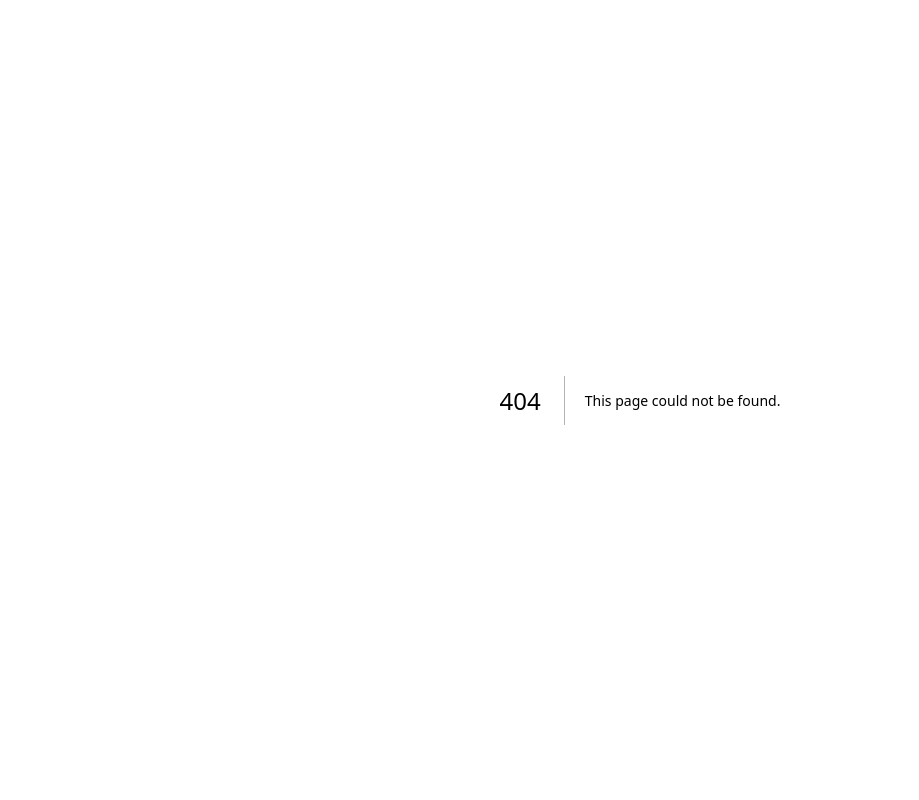
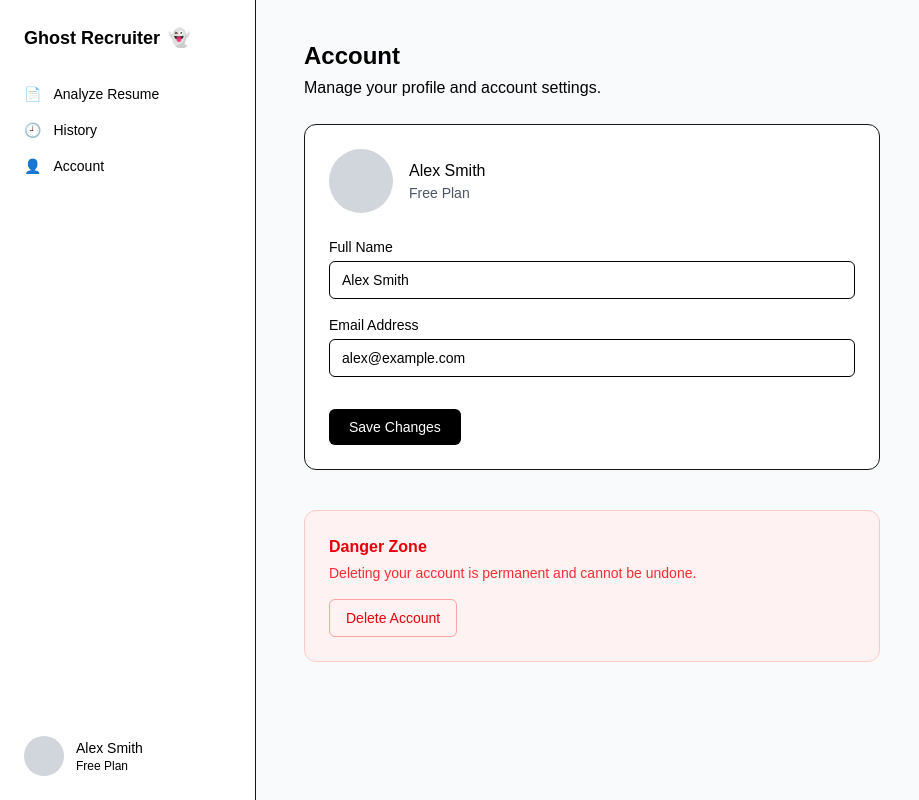
Before and after one commit to Smritijha45/ghost, a Next.js app: page /dashboard/account in a window 1280 px wide. Before the commit this address had no page. Shown: the whole page, without its empty margins (0-919 px from the left). Built offline with nearby package versions, Linux system fonts and the light colour scheme.

Commit message:
routes defined

```diff
--- /dev/null
+++ b/app/dashboard/account/page.tsx
@@ -0,0 +1,71 @@
+"use client";
+
+import { useState } from "react";
+
+export default function AccountPage() {
+  const [name, setName] = useState("Alex Smith");
+  const [email, setEmail] = useState("alex@example.com");
+
+  return (
+    <>
+      <h2 className="text-xl sm:text-2xl font-semibold text-black">
+        Account
+      </h2>
+      <p className="text-black mt-1 text-sm sm:text-base">
+        Manage your profile and account settings.
+      </p>
+
+      {/* Profile Card */}
+      <div className="mt-6 bg-white border rounded-xl p-6 max-w-xl">
+        <div className="flex items-center gap-4">
+          <div className="h-16 w-16 rounded-full bg-gray-300" />
+          <div>
+            <p className="font-medium text-black">{name}</p>
+            <p className="text-sm text-gray-600">Free Plan</p>
+          </div>
+        </div>
+
+        {/* Form */}
+        <div className="mt-6 space-y-4">
+          <div>
+            <label className="block text-sm text-black mb-1">
+              Full Name
+            </label>
+            <input
+              value={name}
+              onChange={(e) => setName(e.target.value)}
+              className="w-full border rounded-md px-3 py-2 text-sm text-black"
+            />
+          </div>
+
+          <div>
+            <label className="block text-sm text-black mb-1">
+              Email Address
+            </label>
+            <input
+              value={email}
+              onChange={(e) => setEmail(e.target.value)}
+              className="w-full border rounded-md px-3 py-2 text-sm text-black"
+            />
+          </div>
+
+          <button className="mt-4 bg-black text-white px-5 py-2 rounded-md text-sm hover:bg-gray-800">
+            Save Changes
+          </button>
+        </div>
+      </div>
+
+      {/* Danger Zone */}
+      <div className="mt-10 max-w-xl border border-red-200 bg-red-50 rounded-xl p-6">
+        <h3 className="font-semibold text-red-600">Danger Zone</h3>
+        <p className="text-sm text-red-500 mt-1">
+          Deleting your account is permanent and cannot be undone.
+        </p>
+
+        <button className="mt-4 text-sm text-red-600 border border-red-300 px-4 py-2 rounded-md hover:bg-red-100">
+          Delete Account
+        </button>
+      </div>
+    </>
+  );
+}
--- /dev/null
+++ b/app/dashboard/history/page.tsx
@@ -0,0 +1,13 @@
+// app/dashboard/history/page.tsx
+export default function HistoryPage() {
+  return (
+    <>
+      <h2 className="text-xl sm:text-2xl font-semibold text-black">
+        History
+      </h2>
+      <p className="text-black mt-1 text-sm sm:text-base">
+        Your previously analyzed resumes will appear here.
+      </p>
+    </>
+  );
+}
--- /dev/null
+++ b/app/dashboard/layout.tsx
@@ -0,0 +1,59 @@
+"use client";
+
+import Link from "next/link";
+
+export default function DashboardLayout({
+  children,
+}: {
+  children: React.ReactNode;
+}) {
+  return (
+    <div className="flex min-h-screen bg-gray-50 flex-col md:flex-row">
+      {/* Sidebar */}
+      <aside className="w-full md:w-64 bg-white border-b md:border-b-0 md:border-r px-4 md:px-6 py-6 flex flex-col justify-between">
+        <div>
+          <h1 className="text-lg font-bold mb-6 md:mb-8 flex items-center gap-2 text-black">
+            Ghost Recruiter <span>👻</span>
+          </h1>
+
+          <nav className="space-y-3 md:space-y-4 text-sm flex md:block justify-between">
+            <Link
+              href="/dashboard"
+              className="flex items-center gap-2 md:gap-3 font-medium text-black"
+            >
+              📄 <span className="hidden md:inline">Analyze Resume</span>
+            </Link>
+
+            <Link
+              href="/dashboard/history"
+              className="flex items-center gap-2 md:gap-3 text-black"
+            >
+              🕘 <span className="hidden md:inline">History</span>
+            </Link>
+
+            <Link
+              href="/dashboard/account"
+              className="flex items-center gap-2 md:gap-3 text-black"
+            >
+              👤 <span className="hidden md:inline">Account</span>
+            </Link>
+          </nav>
+        </div>
+
+        {/* User info */}
+        <div className="flex items-center gap-3 text-sm mt-6 md:mt-0">
+          <div className="h-10 w-10 rounded-full bg-gray-300" />
+          <div className="hidden md:block">
+            <p className="font-medium text-black">Alex Smith</p>
+            <p className="text-black text-xs">Free Plan</p>
+          </div>
+        </div>
+      </aside>
+
+      {/* Main content changes here */}
+      <main className="flex-1 px-4 sm:px-6 md:px-12 py-6 md:py-10">
+        {children}
+      </main>
+    </div>
+  );
+}
--- a/app/dashboard/page.tsx
+++ b/app/dashboard/page.tsx
@@ -7,39 +7,7 @@ export default function ResumeAnalysisPage() {
   const [companyType, setCompanyType] = useState("Startup");
 
   return (
-    <div className="flex min-h-screen bg-gray-50 flex-col md:flex-row">
-
-      <aside className="w-full md:w-64 bg-white border-b md:border-b-0 md:border-r px-4 md:px-6 py-6 flex flex-col justify-between">
-        <div>
-          <h1 className="text-lg font-bold mb-6 md:mb-8 flex items-center gap-2 text-black">
-            Ghost Recruiter <span>👻</span>
-          </h1>
-
-          <nav className="space-y-3 md:space-y-4 text-sm flex md:block justify-between">
-            <button className="flex items-center gap-2 md:gap-3 font-medium text-black">
-              📄 <span className="hidden md:inline">Analyze Resume</span>
-            </button>
-            <button className="flex items-center gap-2 md:gap-3 text-black">
-              🕘 <span className="hidden md:inline">History</span>
-            </button>
-            <button className="flex items-center gap-2 md:gap-3 text-black">
-              👤 <span className="hidden md:inline">Account</span>
-            </button>
-          </nav>
-        </div>
-
-
-        <div className="flex items-center gap-3 text-sm mt-6 md:mt-0">
-          <div className="h-10 w-10 rounded-full bg-gray-300" />
-          <div className="hidden md:block">
-            <p className="font-medium text-black">Alex Smith</p>
-            <p className="text-black text-xs">Free Plan</p>
-          </div>
-        </div>
-      </aside>
-
-
-      <main className="flex-1 px-4 sm:px-6 md:px-12 py-6 md:py-10">
+    <>
       <h2 className="text-xl sm:text-2xl font-semibold text-black">
         Resume Analysis
       </h2>
@@ -64,7 +32,7 @@ export default function ResumeAnalysisPage() {
         </button>
       </div>
 
-
+      {/* Actions */}
       <div className="mt-6 flex flex-col sm:flex-row sm:items-center gap-4 sm:gap-6">
         <div>
           <label className="block text-sm text-black mb-1">
@@ -89,7 +57,7 @@ export default function ResumeAnalysisPage() {
         </button>
       </div>
 
-
+      {/* Loading */}
       {loading && (
         <div className="mt-6 md:mt-8 bg-white border rounded-lg p-4">
           <div className="flex items-center gap-3 text-sm">
@@ -101,7 +69,6 @@ export default function ResumeAnalysisPage() {
           </div>
         </div>
       )}
-      </main>
-    </div>
+    </>
   );
 }
--- a/app/page.tsx
+++ b/app/page.tsx
@@ -2,7 +2,7 @@ import Image from "next/image";
 
 export default function Home() {
   return (
-    <div className="flex min-h-screen items-center justify-center bg-black-50 font-sans dark:bg-white">
+    <div className="flex min-h-screen items-center justify-center bg-black-50 font-sans dark:bg-black">
 
       <div className="text-center">
         <h1>Hi, welcoome to ghost recruiter!</h1>
```
Lines whose indentation alone changed are shown as unchanged.
